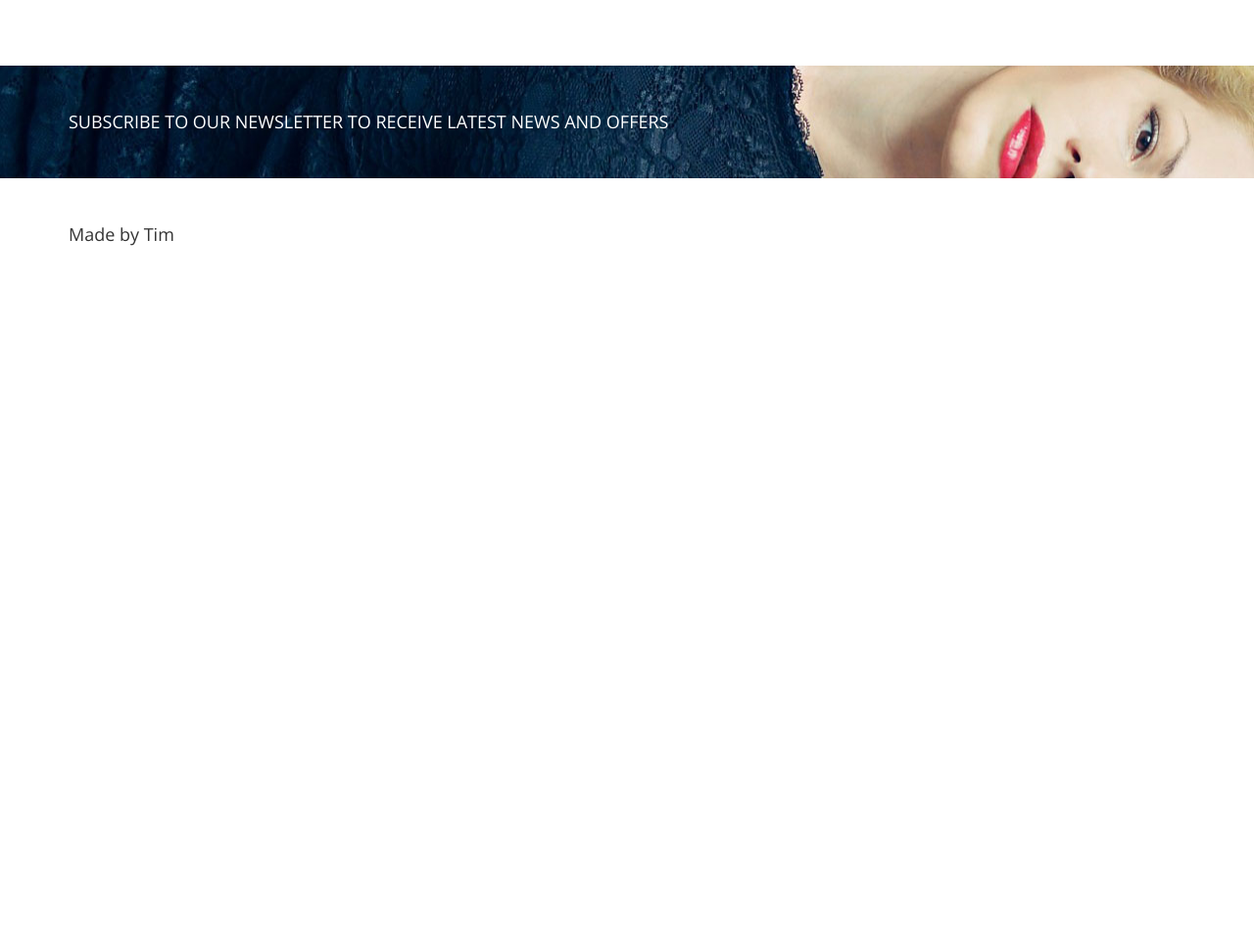
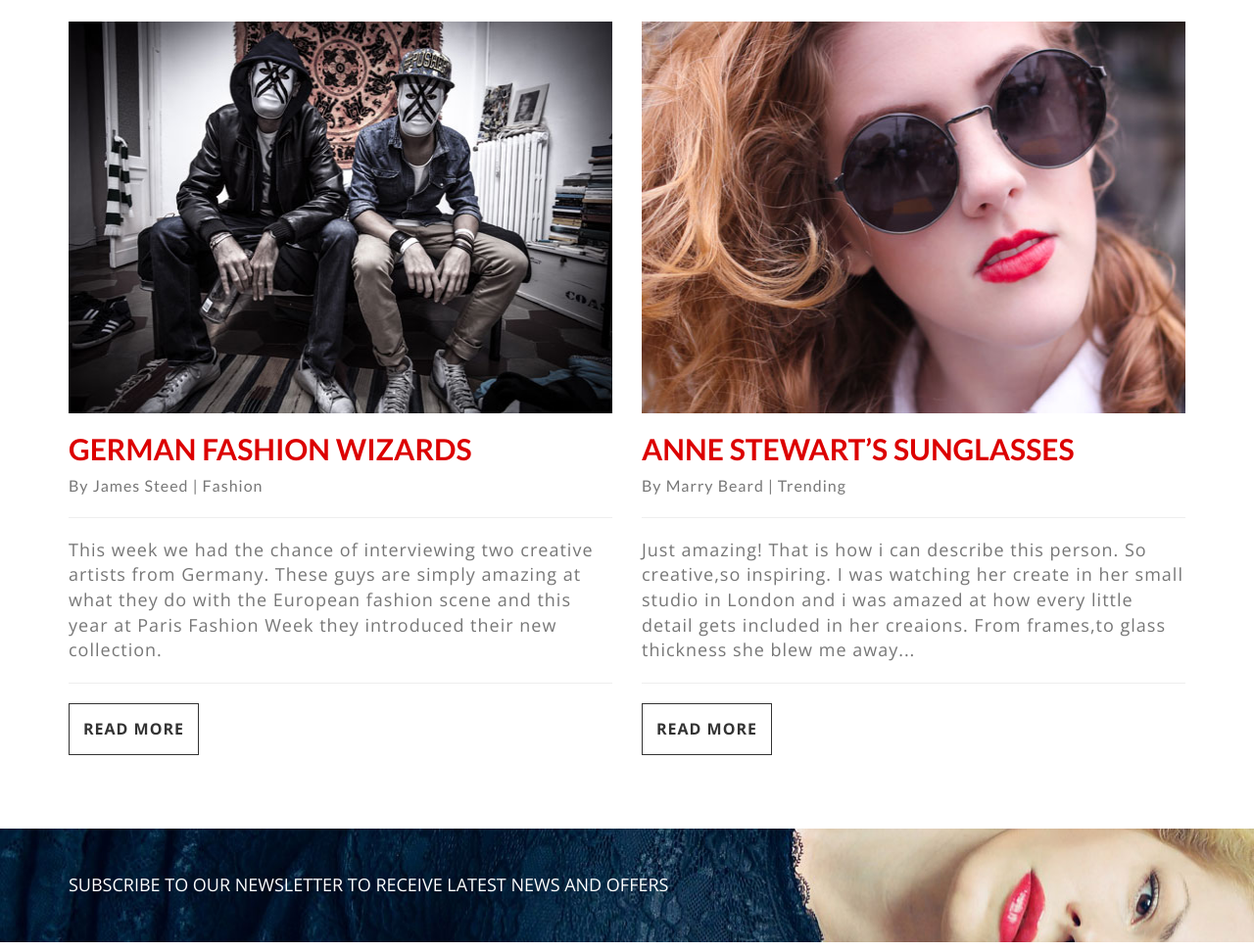
Before and after one commit to timcartwright/rain-fox-source, a website: page builds/development/index.html in a window 1280 px wide. Shown: the part 3006-3977 px from the top of the page at 98% size. Before the commit the page ends 3304 px from the top, so only its background shows below. Drawn offline with nearby package versions, Linux system fonts and the light colour scheme.

Commit message:
Blog section

```diff
--- a/builds/development/index.html
+++ b/builds/development/index.html
@@ -194,15 +194,15 @@
 						  </div>
 
 						  <div class="item">
-						    <img src="img_chania2.jpg" alt="Chania">
+
 						  </div>
 
 						  <div class="item">
-						    <img src="img_flower.jpg" alt="Flower">
+
 						  </div>
 
 						  <div class="item">
-						    <img src="img_flower2.jpg" alt="Flower">
+
 						  </div>
 						</div>
 
@@ -214,6 +214,57 @@
 	<section id="blog">
 		<div class="page container">
 			<h1 class="section-heading">From The Blog</h1>
+			<div id="blogCarousel" class="carousel slide">
+				<div class="row">
+					  <!-- Wrapper for slides -->
+					  <div class="carousel-inner" role="listbox">
+
+					    <div class="item active">
+					      <div class="col-md-6 post">
+					      	<img src="images/blog1-570x400.jpg" height="400" width="570" alt="German Fashion">
+					      	<h2>GERMAN FASHION WIZARDS</h2>
+					      	<p class="meta">By James Steed | Fashion   </p>
+					      	<hr>
+					      	<p>This week we had the chance of interviewing two creative artists from Germany. These guys are simply amazing at what they do with the European fashion scene and this year at Paris Fashion Week they introduced their new collection. </p>
+					      	<hr>
+					      	<a href="#{}" class="btn btn-primary">READ MORE</a>
+					      </div>
+					      <div class="col-md-6 post">
+					      	<img src="images/blog2-570x400.jpg" height="400" width="570" alt="ANNE STEWART’S SUNGLASSES">
+					      	<h2>ANNE STEWART’S SUNGLASSES</h2>
+					      	<p class="meta">By Marry Beard | Trending</p>
+					      	<hr>
+					      	<p>Just amazing! That is how i can describe this person. So creative,so inspiring. I was watching her create in her small studio in London and i was amazed at how every little detail gets included in her creaions. From frames,to glass thickness she blew me away...</p>
+					      	<hr>
+					      	<a href="#" class="btn btn-primary">READ MORE</a>
+					      </div>
+
+					    </div>
+
+					    <div class="item">
+					      <img src="img_chania2.jpg" alt="Chania">
+					    </div>
+
+					    <div class="item">
+					      <img src="img_flower.jpg" alt="Flower">
+					    </div>
+
+					    <div class="item">
+					      <img src="img_flower2.jpg" alt="Flower">
+					    </div>
+					  </div>
+
+					  <!-- Left and right controls
+					  <a class="left carousel-control" href="#myCarousel" role="button" data-slide="prev">
+					    <span class="glyphicon glyphicon-chevron-left" aria-hidden="true"></span>
+					    <span class="sr-only">Previous</span>
+					  </a>
+					  <a class="right carousel-control" href="#myCarousel" role="button" data-slide="next">
+					    <span class="glyphicon glyphicon-chevron-right" aria-hidden="true"></span>
+					    <span class="sr-only">Next</span>
+					  </a> -->
+					</div>
+				</div>
 		</div>
 	</section>
 
--- a/components/sass/_blog.scss
+++ b/components/sass/_blog.scss
@@ -0,0 +1,19 @@
+.post {
+
+	color: $font-color-light;
+	letter-spacing: 1px;
+
+	h2 {
+		font-family: $alt-font;
+		font-weight: bold;
+		font-size: 30px;
+		color: $accent-color;
+		letter-spacing: 0;
+	}
+
+	p.meta {
+		font-family: $alt-font;
+		font-size: 16px;
+	}
+
+}
```
Also changed, not shown: builds/development/css/main.css, css/main.css.
